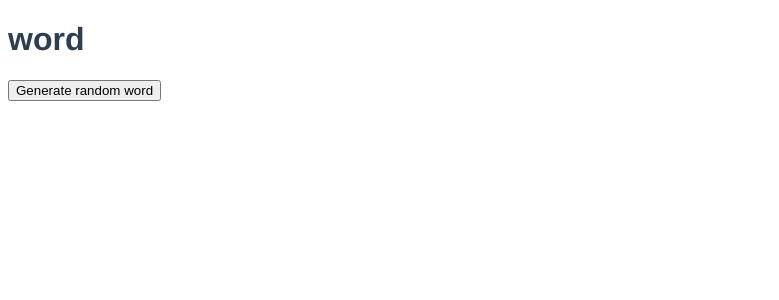
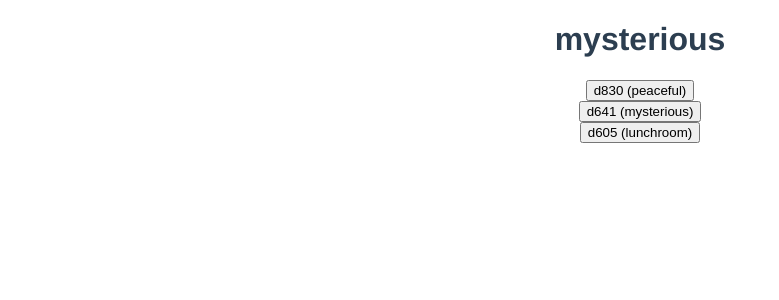
Before and after one commit to charlzzdev/vocab, a Vue app: page / in a window 1280 px wide. Shown: the top 300 px of the page, without its empty margins (0-779 px from the left). Built offline with nearby package versions, Linux system fonts and the light colour scheme.

Commit message:
add ability to guess

```diff
--- a/src/App.vue
+++ b/src/App.vue
@@ -21,5 +21,6 @@ export default {
   -webkit-font-smoothing: antialiased;
   -moz-osx-font-smoothing: grayscale;
   color: #2c3e50;
+  text-align: center;
 }
 </style>
--- a/src/components/Game.vue
+++ b/src/components/Game.vue
@@ -1,7 +1,9 @@
 <template>
   <div>
-    <h1>{{randomWord}}</h1>
-    <button v-on:click="generateRandomWord">Generate random word</button>
+    <h1>{{ currentWord }}</h1>
+    <div v-for="{ word, definition } in dictionary" v-bind:key="word">
+      <button v-on:click="guess">{{ definition }} ({{word}})</button>
+    </div>
   </div>
 </template>
 
@@ -12,15 +14,43 @@ export default {
   name: 'Game',
   data: () => {
     return {
-      randomWord: 'word'
+      currentWord: '',
+      dictionary: []
     };
   },
   methods: {
     generateRandomWord: function() {
       const { words } = wordList;
       const randomWord = words[Math.random() * words.length | 0];
-      this.randomWord = randomWord;
+      return randomWord;
+    },
+    generateDictionary: function(){
+      this.dictionary = [];
+      for(let i = 0; i < 3; i++){
+        this.dictionary = [
+          ...this.dictionary,
+          {
+            word: this.generateRandomWord(),
+            definition: `d${Math.random()*1000|0}`
+          }
+        ]
+      }
+
+      this.currentWord = this.dictionary[Math.random()*this.dictionary.length|0].word;
+    },
+    guess: function(e) {
+      const definition = e.target.innerText.split(" ")[0];
+      this.dictionary.forEach(d => {
+        if(d.word === this.currentWord && d.definition === definition){
+          console.log('correct');
+        }
+      });
+
+      this.generateDictionary();
     }
+  },
+  created: function () {
+    this.generateDictionary();
   }
 }
 </script>
```
